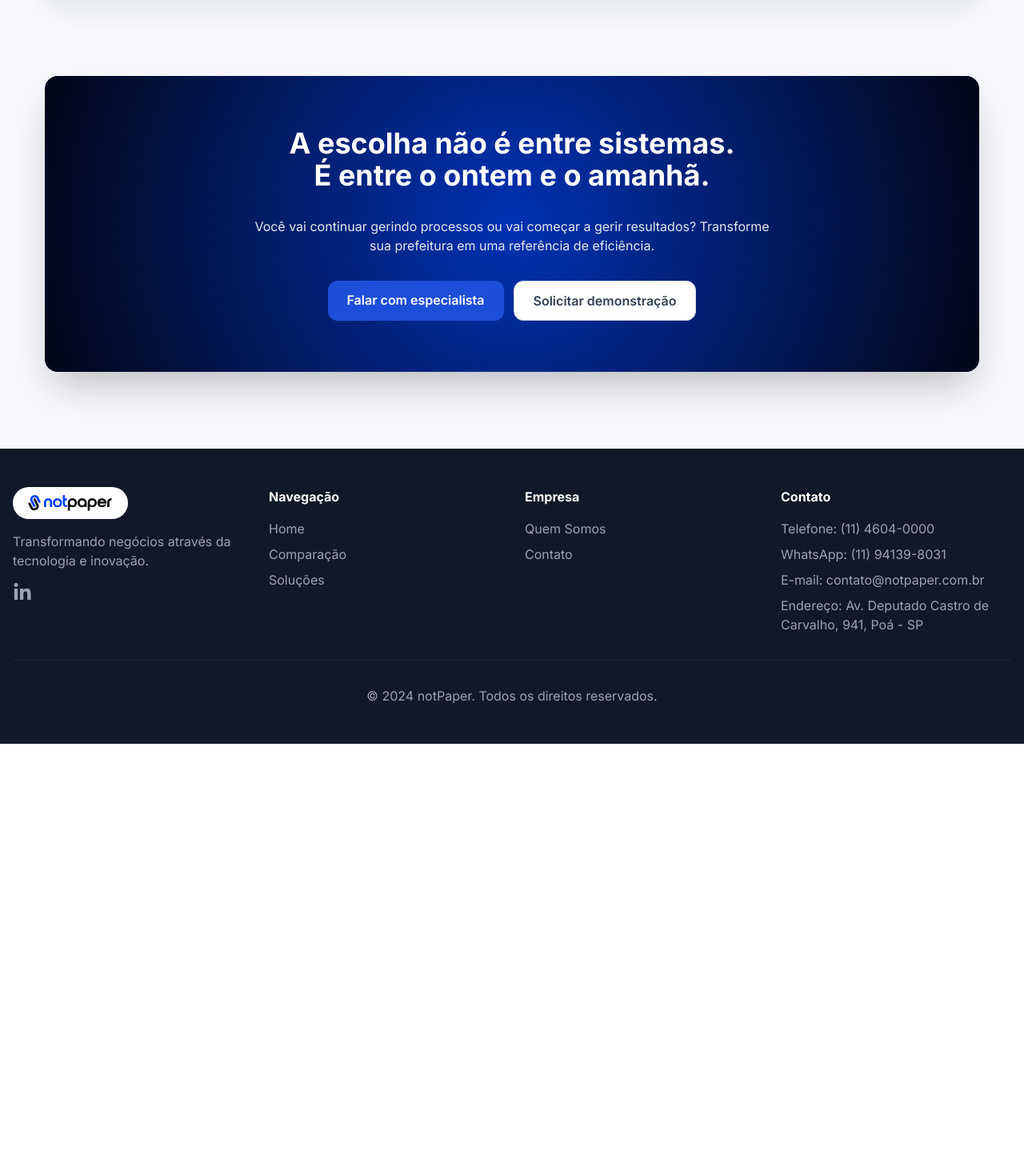
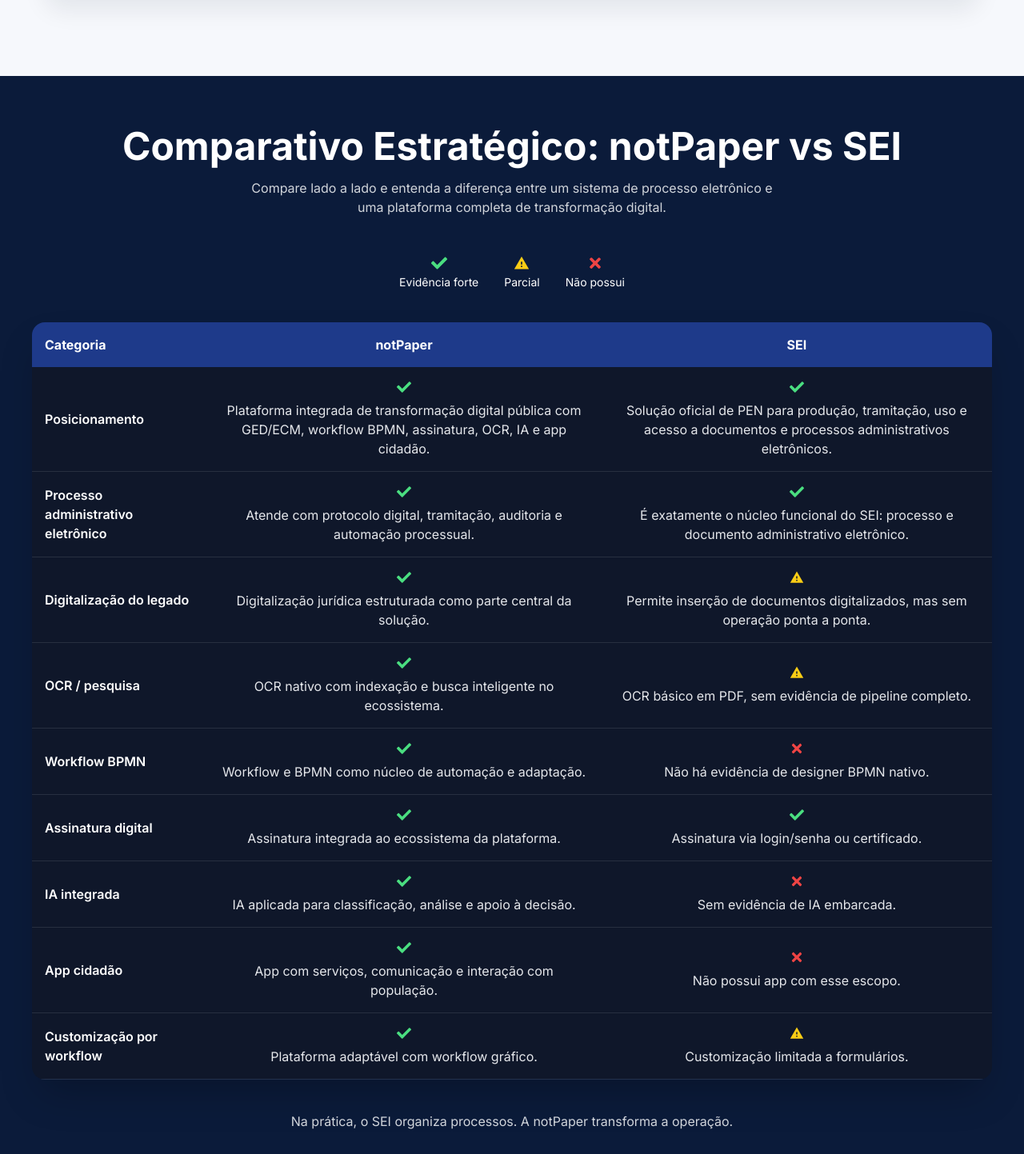
Before and after one commit to EduardoSa23/lp_notpaper, a Next.js app: page /comparacao in a window 1280 px wide. Shown: the part 1287-2730 px from the top of the page at 80% size. Before the commit the page ends 2217 px from the top, so only its background shows below. Built offline with nearby package versions, Linux system fonts and the light colour scheme; no server answers.

Commit message:
refactor: finalizado a sessão de comparação com os concorrentes

```diff
--- a/app/comparacao/page.jsx
+++ b/app/comparacao/page.jsx
@@ -1,7 +1,7 @@
 import SiteHeader from "@/components/layout/header";
 import SiteFooter from "@/components/layout/footer";
-import StatsSection from "@/components/sections/stats/stats-section";
 import ComparativoSection from "@/components/sections/comparacao/comparativo-section";
+import ComparativoSEI from "@/components/sections/comparacao/comparativo-sei-section/comparativo-sei-section";
 import ComparacaoCtaFinalSection from "@/components/sections/comparacao/cta-final/cta-final-section"
 
 export const metadata = {
@@ -18,6 +18,7 @@
       <SiteHeader />
       <main className="font-inter bg-white">
         <ComparativoSection />
+        <ComparativoSEI />
         <ComparacaoCtaFinalSection />
       </main>
       <SiteFooter />
--- a/components/sections/comparacao/comparativo-section/index.jsx
+++ b/components/sections/comparacao/comparativo-section/index.jsx
@@ -176,7 +176,7 @@
   notpaper: {
     id: "notpaper",
     label: "Sistema WEB",
-    title: "Comparacao individual: notPaper x",
+    title: "Comparação individual: notPaper x",
     description: "Considere os pontos que impactam diretamente produtividade, custo e velocidade de entrega.",
     rows: featureRows,
     valueKey: "sistema",
@@ -184,7 +184,7 @@
   app: {
     id: "app",
     label: "APP Mobile",
-    title: "Comparacao individual: notPaper x",
+    title: "Comparação individual: notPaper x",
     description: "Veja recursos voltados para operacao diaria, mobilidade e evolucao rapida do seu time.",
     rows: appFeatureRows,
     valueKey: "app",
--- /dev/null
+++ b/components/sections/comparacao/comparativo-sei-section/comparativo-sei-section.jsx
@@ -0,0 +1,186 @@
+"use client";
+
+import { FaCheck, FaTimes } from "react-icons/fa";
+import { MdWarning } from "react-icons/md";
+
+const rows = [
+  {
+    category: "Posicionamento",
+    notpaper:
+      "Plataforma integrada de transformação digital pública com GED/ECM, workflow BPMN, assinatura, OCR, IA e app cidadão.",
+    sei:
+      "Solução oficial de PEN para produção, tramitação, uso e acesso a documentos e processos administrativos eletrônicos.",
+    level: "success",
+  },
+  {
+    category: "Processo administrativo eletrônico",
+    notpaper:
+      "Atende com protocolo digital, tramitação, auditoria e automação processual.",
+    sei:
+      "É exatamente o núcleo funcional do SEI: processo e documento administrativo eletrônico.",
+    level: "success",
+  },
+  {
+    category: "Digitalização do legado",
+    notpaper:
+      "Digitalização jurídica estruturada como parte central da solução.",
+    sei:
+      "Permite inserção de documentos digitalizados, mas sem operação ponta a ponta.",
+    level: "warning",
+  },
+  {
+    category: "OCR / pesquisa",
+    notpaper:
+      "OCR nativo com indexação e busca inteligente no ecossistema.",
+    sei:
+      "OCR básico em PDF, sem evidência de pipeline completo.",
+    level: "warning",
+  },
+  {
+    category: "Workflow BPMN",
+    notpaper:
+      "Workflow e BPMN como núcleo de automação e adaptação.",
+    sei:
+      "Não há evidência de designer BPMN nativo.",
+    level: "danger",
+  },
+  {
+    category: "Assinatura digital",
+    notpaper:
+      "Assinatura integrada ao ecossistema da plataforma.",
+    sei:
+      "Assinatura via login/senha ou certificado.",
+    level: "success",
+  },
+  {
+    category: "IA integrada",
+    notpaper:
+      "IA aplicada para classificação, análise e apoio à decisão.",
+    sei:
+      "Sem evidência de IA embarcada.",
+    level: "danger",
+  },
+  {
+    category: "App cidadão",
+    notpaper:
+      "App com serviços, comunicação e interação com população.",
+    sei:
+      "Não possui app com esse escopo.",
+    level: "danger",
+  },
+  {
+    category: "Customização por workflow",
+    notpaper:
+      "Plataforma adaptável com workflow gráfico.",
+    sei:
+      "Customização limitada a formulários.",
+    level: "warning",
+  },
+];
+
+function StatusIcon({ level }) {
+  const styles = {
+    success: "text-green-400",
+    warning: "text-yellow-400",
+    danger: "text-red-500",
+  };
+
+  const icons = {
+    success: <FaCheck />,
+    warning: <MdWarning />,
+    danger: <FaTimes />,
+  };
+
+  return (
+    <span className={`text-lg ${styles[level]} flex justify-center`}>
+      {icons[level]}
+    </span>
+  );
+}
+
+export default function ComparativoSEISection() {
+  return (
+    <section className="bg-[#0B1B3A] py-16 px-4">
+      <div className="max-w-[1200px] mx-auto">
+
+        {/* HEADER */}
+        <div className="text-center mb-12">
+          <h2 className="text-3xl md:text-5xl font-bold text-white">
+            Comparativo Estratégico: notPaper vs SEI
+          </h2>
+          <p className="text-gray-300 mt-4 max-w-2xl mx-auto">
+            Compare lado a lado e entenda a diferença entre um sistema de processo eletrônico e uma plataforma completa de transformação digital.
+          </p>
+        </div>
+
+        {/* LEGEND */}
+        <div className="flex justify-center gap-8 mb-10 text-white text-sm">
+          <div className="flex flex-col items-center gap-1">
+            <FaCheck className="text-green-400 text-xl" />
+            <span>Evidência forte</span>
+          </div>
+          <div className="flex flex-col items-center gap-1">
+            <MdWarning className="text-yellow-400 text-xl" />
+            <span>Parcial</span>
+          </div>
+          <div className="flex flex-col items-center gap-1">
+            <FaTimes className="text-red-500 text-xl" />
+            <span>Não possui</span>
+          </div>
+        </div>
+
+        {/* TABLE */}
+        <div className="overflow-x-auto rounded-2xl shadow-2xl">
+          <table className="w-full border-collapse">
+
+            {/* HEAD */}
+            <thead>
+              <tr className="bg-[#1E3A8A] text-white">
+                <th className="p-4 text-left">Categoria</th>
+                <th className="p-4 text-center">notPaper</th>
+                <th className="p-4 text-center">SEI</th>
+              </tr>
+            </thead>
+
+            {/* BODY */}
+            <tbody>
+              {rows.map((row, index) => (
+                <tr
+                  key={index}
+                  className="border-b border-white/10 bg-[#0f172a] hover:bg-[#1e293b] transition"
+                >
+                  <td className="p-4 font-semibold text-white">
+                    {row.category}
+                  </td>
+
+                  {/* notpaper */}
+                  <td className="p-4 text-gray-200">
+                    <div className="flex flex-col items-center gap-2 text-center">
+                      <StatusIcon level="success" />
+                      <span>{row.notpaper}</span>
+                    </div>
+                  </td>
+
+                  {/* sei */}
+                  <td className="p-4 text-gray-200">
+                    <div className="flex flex-col items-center gap-2 text-center">
+                      <StatusIcon level={row.level} />
+                      <span>{row.sei}</span>
+                    </div>
+                  </td>
+                </tr>
+              ))}
+            </tbody>
+          </table>
+        </div>
+
+        {/* FOOTER */}
+        <div className="mt-10 text-center">
+          <p className="text-gray-300 max-w-2xl mx-auto">
+            Na prática, o SEI organiza processos. A notPaper transforma a operação.
+          </p>
+        </div>
+      </div>
+    </section>
+  );
+}
--- a/components/sections/comparacao/cta-final/cta-final-section.jsx
+++ b/components/sections/comparacao/cta-final/cta-final-section.jsx
@@ -3,7 +3,7 @@
 export default function ComparacaoCtaFinalSection() {
   return (
     <section className="bg-[#F6F8FC]">
-      <div className="max-w-[1200px] mx-auto px-4 md:pb-24 pb-6 md:pb-20">
+      <div className="max-w-[1200px] mx-auto px-4 md:py-24 py-6">
         <div className="rounded-2xl p-6 text-center shadow-2xl md:py-16 bg-[radial-gradient(circle,_#0132B4_0%,_#020617_100%)]">
           <h3 className="text-2xl font-bold text-white md:text-4xl mx-auto max-w-[580px]">
             A escolha não é entre sistemas. É entre o ontem e o amanhã.
--- a/components/sections/hero/hero-home.jsx
+++ b/components/sections/hero/hero-home.jsx
@@ -49,11 +49,11 @@
               className="rounded-2xl shadow-2xl relative"
               priority
             />
-            <div className="absolute -right-2 -top-4 flex animate-bounce items-center gap-2 rounded-full bg-yellow-400 px-4 py-2 font-bold text-black [animation-duration:1.8s] md:-right-4">
+            <div className="absolute -right-2 -top-4 flex animate-bounce items-center gap-2 rounded-full bg-yellow-400 px-4 py-2 font-bold text-black [animation-duration:1.2s] md:-right-4">
               <FaLightbulb />
               <span>Inovação</span>
             </div>
-            <div className="absolute -bottom-4 -left-2 flex animate-bounce items-center gap-2 rounded-full bg-blue-500 px-4 py-2 font-bold text-white [animation-delay:0.35s] [animation-duration:1.9s] md:-left-4">
+            <div className="absolute -bottom-4 -left-2 flex animate-bounce items-center gap-2 rounded-full bg-blue-500 px-4 py-2 font-bold text-white [animation-delay:0.35s] [animation-duration:1.3s] md:-left-4">
               <FaRocket />
               <span>Resultado</span>
             </div>
```
